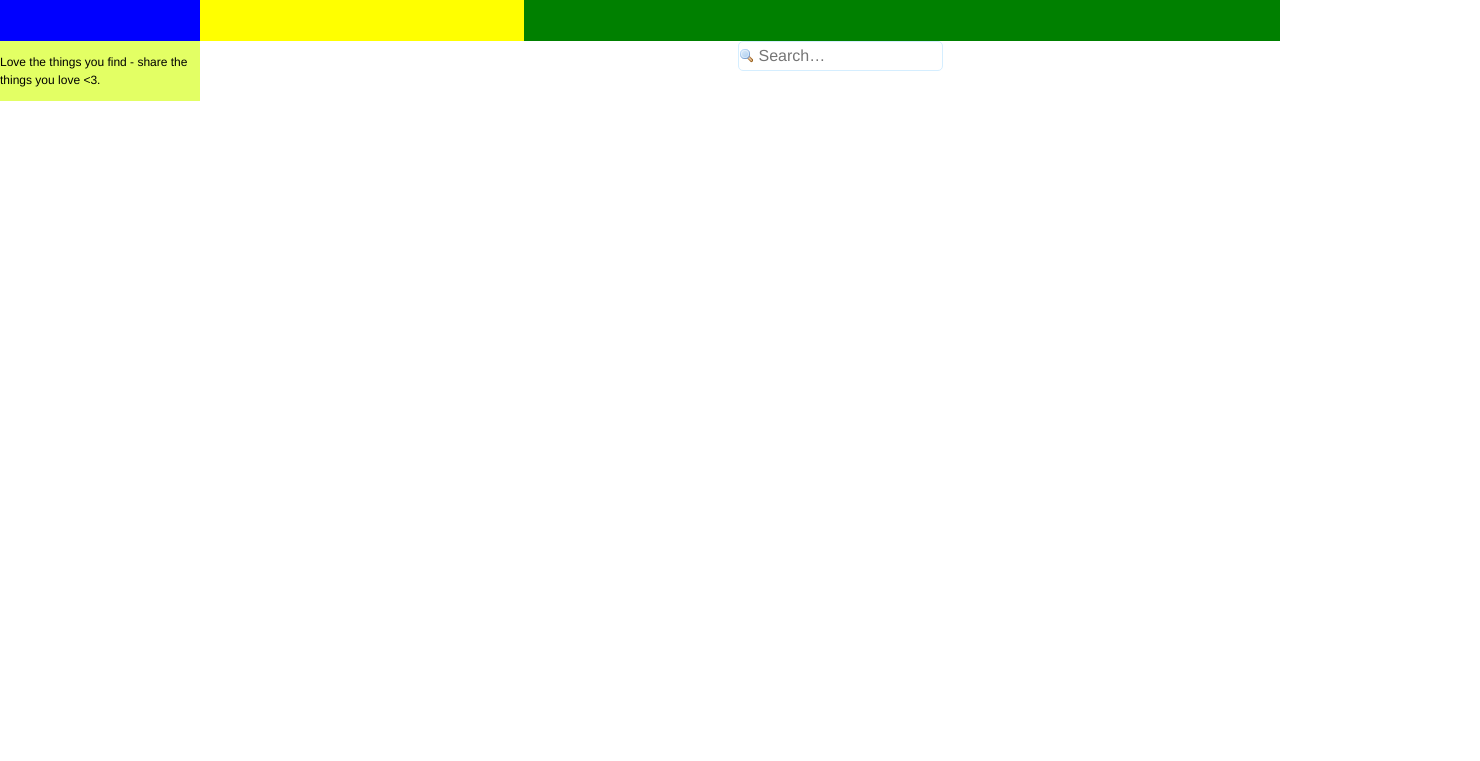
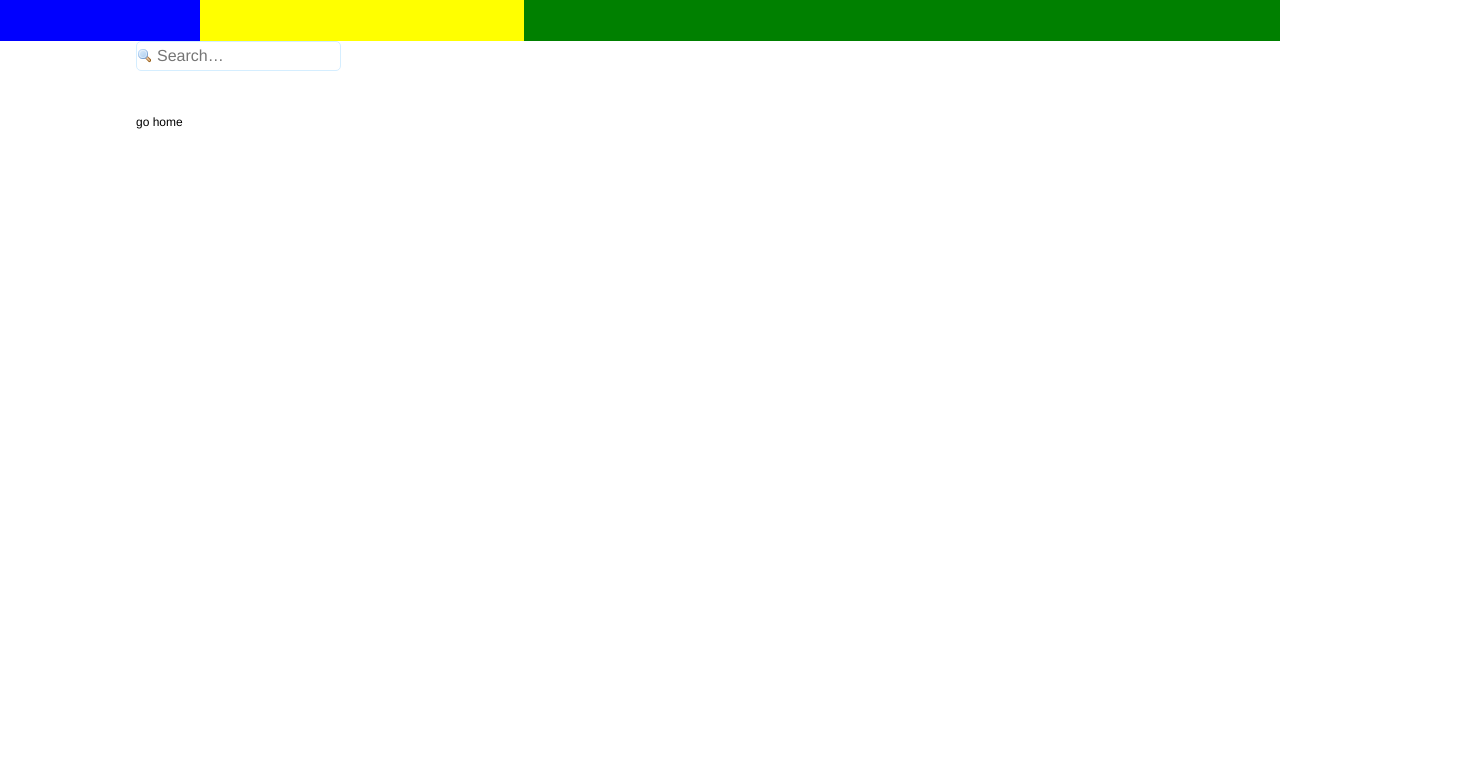
Before and after one commit to ahoegger/CasFeeGruppenArbeit, a website: page source/index.html in a window 1280 px wide. Shown: the part 39-800 px from the top of the page, 1480 px wide, since content can reach past the window. Drawn offline with Linux system fonts and the light colour scheme.

Commit message:
layout again

```diff
--- a/source/css/styles.css
+++ b/source/css/styles.css
@@ -46,6 +46,15 @@ input{
 	height: 80px;
 	background: #E3FF64;
 }
+
+#main-content {
+    position: absolute;
+    top: 80px;
+    width: auto;
+    margin-left: 10%;
+    margin-right: 10%;
+}
+
 #logo {
 	top: 0px;
 	left: 0px;
@@ -97,13 +106,13 @@ input{
 	background: #E3FF64;
 }
 #search{
-    position: absolute;
+    /* position: absolute;
     left: 200px;
-    top: 80px;
+    top: 80px; */
     width: 100%;
     min-height: 60px;
-    align-content:center 20px;
-    text-align: center;
+    /* text-align: center; */
+
 }
 
 Button.topCategory{
@@ -131,6 +140,7 @@ input.search {
     background-repeat:no-repeat;
     background-position:left center;
     padding-left:20px;
+    /* margin-left: -50px; */
 
 }
 
--- a/source/index.html
+++ b/source/index.html
@@ -31,12 +31,15 @@
             </div>
         </div>
     </div>
-    <div id="localNavigation">
-        <p>Love the things you find - share the things you love <3.</p>
+    <div id="main-content">
+        <div id="search">
+            <input class="search" type="text" name="fname" placeholder="Search…">
+        </div>
+        <div class="results">
+            <p>go home</p>
+        </div>
     </div>
-    <div id="search">
-        <input class="search" type="text" name="fname" placeholder="Search…">
-    </div>
+
 
 </div>
 </body>
```
